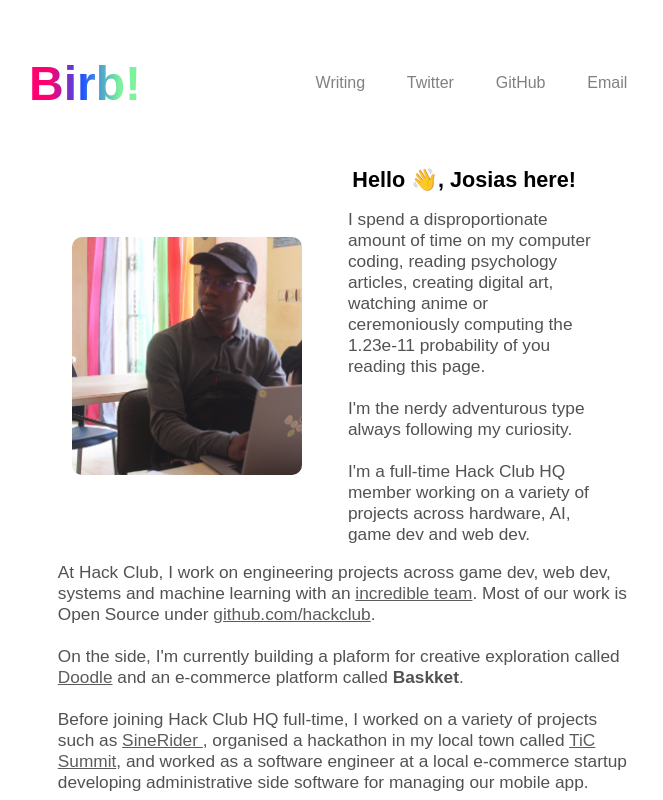
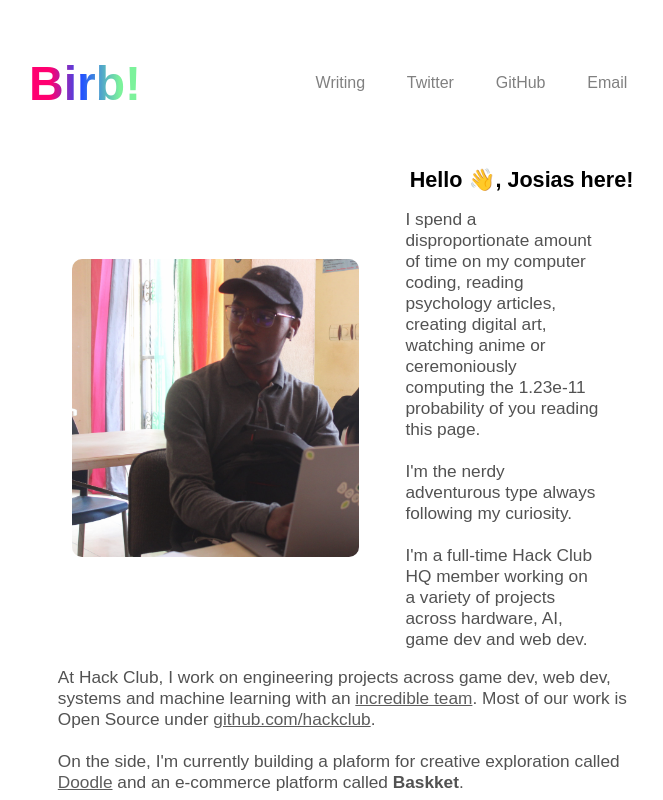
Before and after one commit to JosiasAurel/webspace, a Next.js app: page / in a window 1280 px wide. Shown: the top 800 px of the page, without its empty margins (295-958 px from the left). Built offline with nearby package versions, Linux system fonts and the light colour scheme; a web font is replaced by a local one.

Commit message:
increase picture size

```diff
--- a/styles/index.module.css
+++ b/styles/index.module.css
@@ -15,7 +15,7 @@
 }
 
 .headIntro img {
-  max-width: 40%;
+  max-width: 50%;
   border-radius: 10px;
 }
 
```
